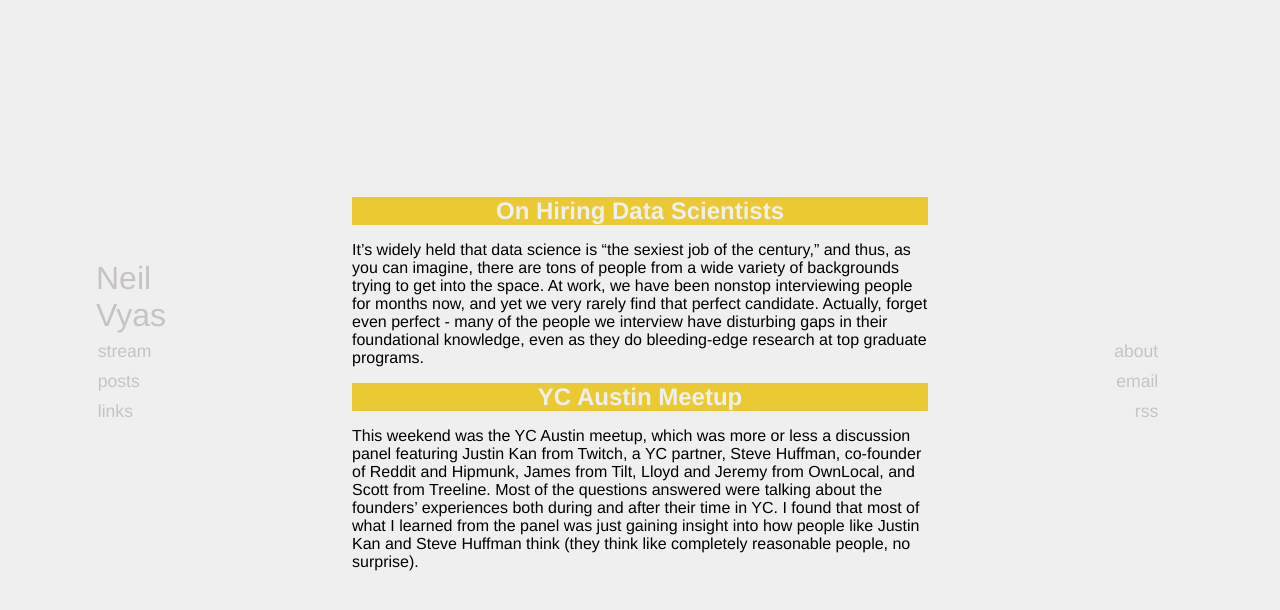
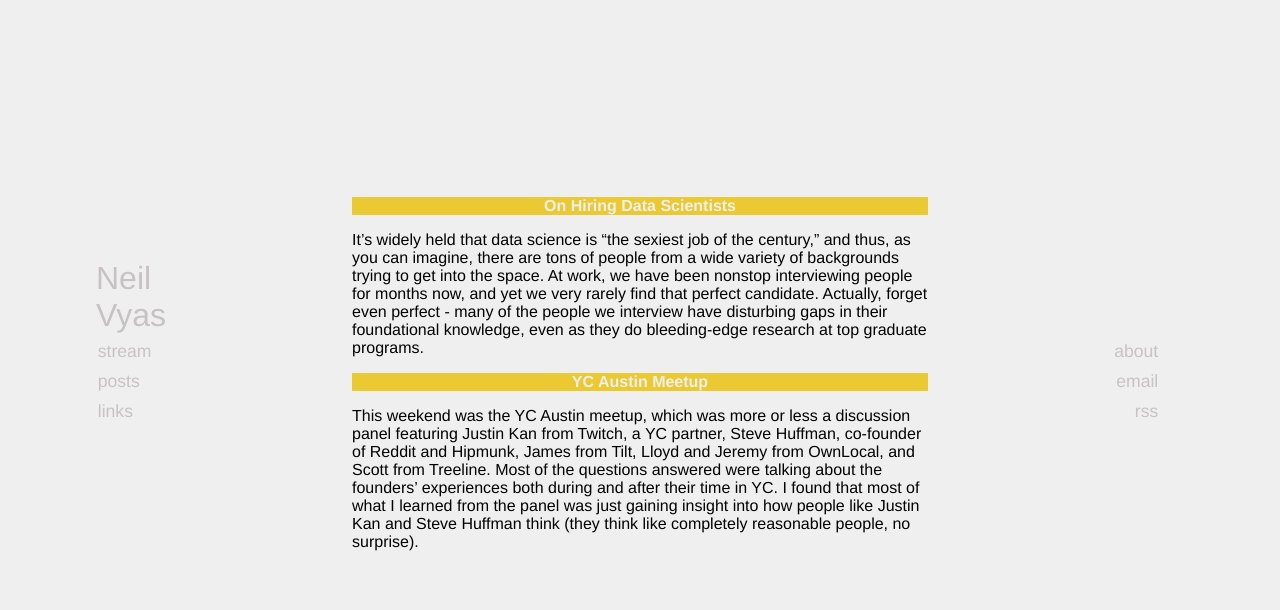
Before and after one commit to neilvyas/neilvyas.github.io, a Jekyll site: the page built from posts.html, in a window 1280 px wide. Shown: the top 610 px of the page. Built offline with Jekyll 4.4.1, drawn with Linux system fonts in a browser that asks for light colours.

Commit message:
ewd stream link

```diff
--- a/_includes/stream_incl.html
+++ b/_includes/stream_incl.html
@@ -1,5 +1,5 @@
 <div class="stream-entry">
-	<a href="{{include.post.target}}" style="white-space: nowrap; font-size: 1.2em">{{include.post.title}}</a>
+	<a href="{{include.post.target}}" style="white-space: nowrap; font-size: 1em">{{include.post.title}}</a>
 	<hr>
 	{{ include.content }}
 </div>
--- a/css/main.css
+++ b/css/main.css
@@ -50,7 +50,7 @@
 }
 
 .post-title h1 {
-  font-size: 1.5em;
+  font-size: 1em;
   color: #efefef;
 }
 
```
Also changed, not shown: _posts/2015-03-29-ewd-am-gm.md (added, +7 -0 lines).
